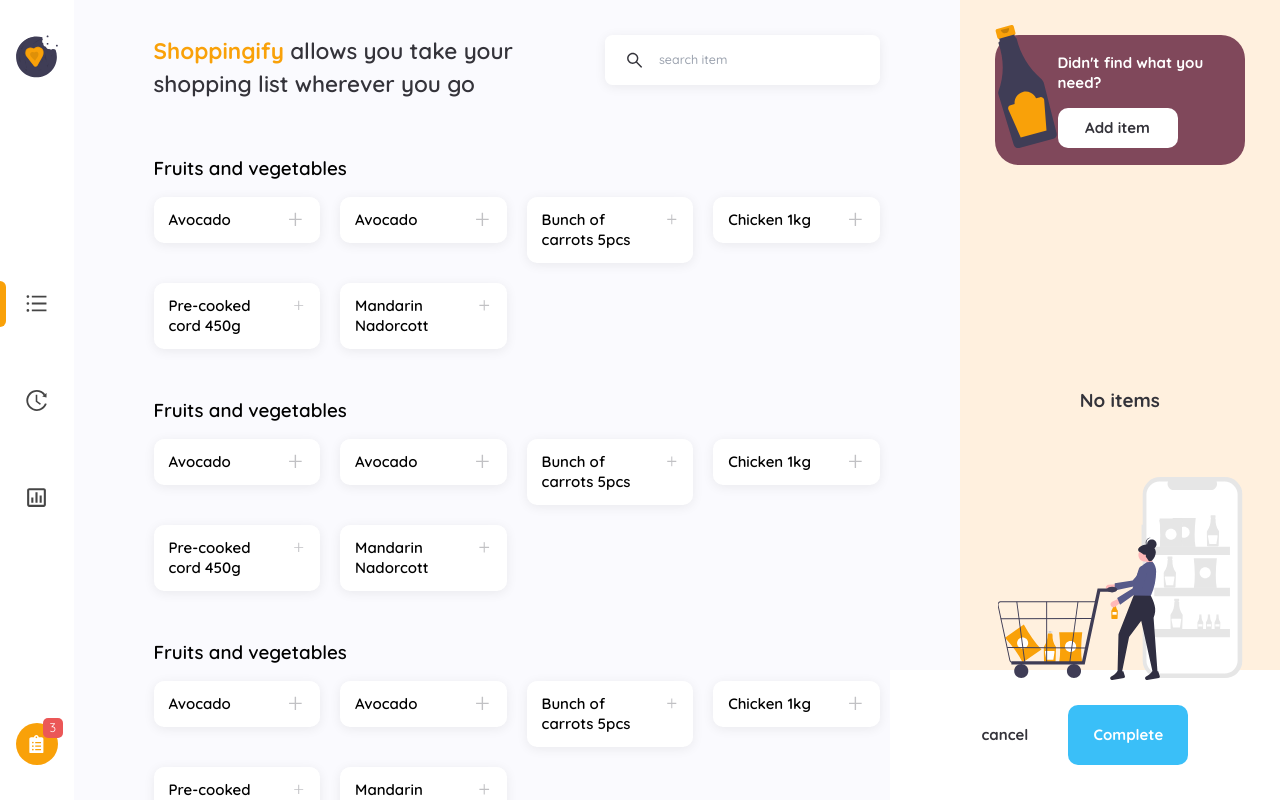
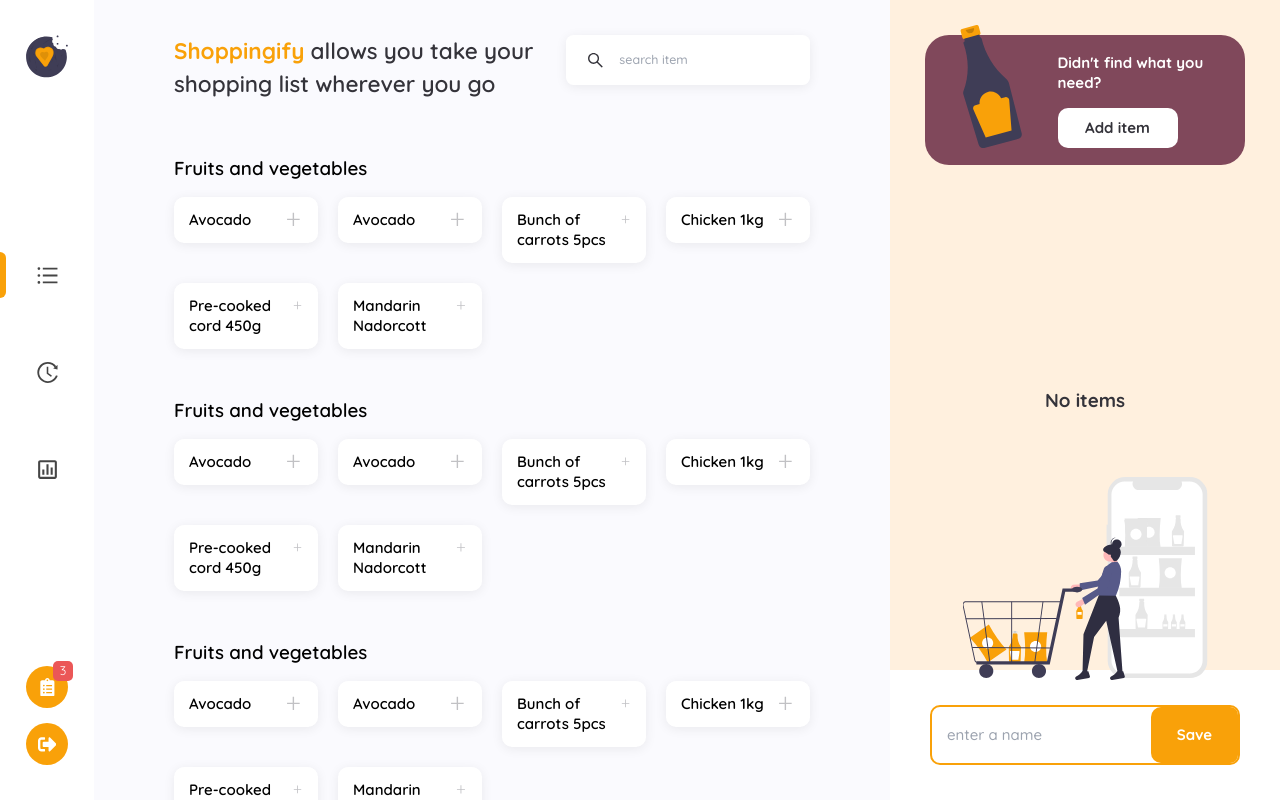
Before and after one commit to spectrecoder/Shopify, a Next.js app: page / in a window 1280 px wide. Built offline with nearby package versions, Linux system fonts and the light colour scheme; no server answers; sample sign-in values are in the browser's storage.

Commit message:
Fixed the navigation little bit.

```diff
--- a/src/components/layouts/ActiveList.tsx
+++ b/src/components/layouts/ActiveList.tsx
@@ -1,10 +1,17 @@
 import Image from "next/image"
 import { MdModeEditOutline } from "react-icons/md"
 import ListItems from "./ListItems"
+import { Dispatch, SetStateAction } from "react"
 
-export default function ActiveList() {
+interface Props {
+  setRightSidebar: Dispatch<
+    SetStateAction<"ActiveList" | "AddItem" | "Details">
+  >
+}
+
+export default function ActiveList({ setRightSidebar }: Props) {
   return (
-    <section className="w-[39rem] h-full bg-[#FFF0DE] pt-14 px-14 pb-64 overflow-scroll hideScrollbar relative">
+    <section className="w-[39rem] min-w-[39rem] h-full bg-[#FFF0DE] pt-14 px-14 pb-64 overflow-scroll hideScrollbar relative">
       <div className="w-full h-52 rounded-[2.4rem] bg-[#80485B] relative py-7 flex justify-end pr-11 mb-16">
         <div className="w-full h-full absolute -top-6 -left-40">
           <Image src="/images/source.svg" alt="wine" fill />
@@ -14,7 +21,10 @@
           <p className="w-64 leading-8 font-bold text-white text-2xl">
             {"Didn't"} find what you need?
           </p>
-          <button className="text-2xl text-[#34333A] font-bold bg-white flex justify-center items-center w-48 h-16 rounded-2xl cursor-pointer">
+          <button
+            onClick={() => setRightSidebar("AddItem")}
+            className="text-2xl text-[#34333A] font-bold bg-white flex justify-center items-center w-48 h-16 rounded-2xl cursor-pointer"
+          >
             Add item
           </button>
         </div>
@@ -41,7 +51,7 @@
       <ListItems /> */}
 
       <div className="fixed bottom-0 right-0 w-[39rem] h-52 bg-white flex items-center justify-center">
-        {/* <form className="flex items-center border-2 border-solid border-main-orange w-[31rem] h-24 overflow-hidden rounded-2xl gap-4 pl-6">
+        <form className="flex items-center border-2 border-solid border-main-orange w-[31rem] h-24 overflow-hidden rounded-2xl gap-4 pl-6">
           <input
             placeholder="enter a name"
             type="text"
@@ -50,14 +60,14 @@
           <button className="h-full w-[8.7rem] bg-main-orange text-white font-bold text-2xl flex items-center justify-center rounded-tl-2xl rounded-bl-2xl">
             Save
           </button>
-        </form> */}
+        </form>
 
-        <div className="flex items-center justify-center gap-x-16">
+        {/* <div className="flex items-center justify-center gap-x-16">
           <label htmlFor="my-modal-6" className="cancelBtn">
             cancel
           </label>
           <button className="btn btn-info w-48 h-24 myBtn">Complete</button>
-        </div>
+        </div> */}
       </div>
     </section>
   )
--- a/src/components/layouts/AddItem.tsx
+++ b/src/components/layouts/AddItem.tsx
@@ -1,8 +1,15 @@
 import CategorySelect from "./CategorySelect"
+import { Dispatch, SetStateAction } from "react"
 
-export default function AddItem() {
+interface Props {
+  setRightSidebar: Dispatch<
+    SetStateAction<"ActiveList" | "AddItem" | "Details">
+  >
+}
+
+export default function AddItem({ setRightSidebar }: Props) {
   return (
-    <section className="w-[39rem] h-full pt-14 px-14 pb-64 overflow-scroll hideScrollbar">
+    <section className="w-[39rem] min-w-[39rem] h-full pt-14 px-14 pb-64 overflow-scroll hideScrollbar">
       <h3 className="text-4xl font-semibold text-black mb-14">
         Add a new item
       </h3>
@@ -53,7 +60,12 @@
 
       <div className="fixed bottom-0 right-0 w-[39rem] h-52 flex items-center justify-center bg-white">
         <div className="flex items-center justify-center gap-x-16">
-          <button className="cancelBtn">cancel</button>
+          <button
+            onClick={() => setRightSidebar("ActiveList")}
+            className="cancelBtn"
+          >
+            cancel
+          </button>
           <button className="btn btn-warning w-32 h-24 myBtn">Save</button>
         </div>
       </div>
--- a/src/components/layouts/Details.tsx
+++ b/src/components/layouts/Details.tsx
@@ -1,10 +1,20 @@
 import Image from "next/image"
 import { HiOutlineArrowNarrowLeft } from "react-icons/hi"
+import { Dispatch, SetStateAction } from "react"
 
-export default function Details() {
+interface Props {
+  setRightSidebar: Dispatch<
+    SetStateAction<"ActiveList" | "AddItem" | "Details">
+  >
+}
+
+export default function Details({ setRightSidebar }: Props) {
   return (
-    <section className="w-[39rem] h-full bg-white pt-14 px-14 pb-64 overflow-scroll hideScrollbar">
-      <button className="text-main-orange text-2xl flex items-center gap-x-2 font-bold mb-14">
+    <section className="w-[39rem] min-w-[39rem] h-full bg-white pt-14 px-14 pb-64 overflow-scroll hideScrollbar">
+      <button
+        onClick={() => setRightSidebar("ActiveList")}
+        className="text-main-orange text-2xl flex items-center gap-x-2 font-bold mb-14"
+      >
         <HiOutlineArrowNarrowLeft />
         back
       </button>
@@ -46,7 +56,12 @@
 
       <div className="fixed bottom-0 right-0 w-[39rem] h-52 flex items-center justify-center bg-white">
         <div className="flex items-center justify-center gap-x-16">
-          <button className="cancelBtn">cancel</button>
+          <button
+            onClick={() => setRightSidebar("ActiveList")}
+            className="cancelBtn"
+          >
+            cancel
+          </button>
           <button className="btn btn-warning w-48 h-24 myBtn">
             Add to list
           </button>
--- a/src/components/layouts/Layout.tsx
+++ b/src/components/layouts/Layout.tsx
@@ -5,12 +5,17 @@
 import Sidebar from "./Sidebar"
 import ActiveList from "./ActiveList"
 import AddItem from "./AddItem"
+import { useState } from "react"
 
 interface Props {
   children: JSX.Element
 }
 
 export default function Layout({ children }: Props) {
+  const [rightSidebar, setRightSidebar] = useState<
+    "ActiveList" | "AddItem" | "Details"
+  >("ActiveList")
+
   return (
     <main className="h-screen w-screen bg-[#FAFAFE] flex">
       <Head>
@@ -25,9 +30,15 @@
         {children}
       </section>
 
-      <ActiveList />
-      {/* <AddItem /> */}
-      {/* <Details /> */}
+      {rightSidebar === "ActiveList" && (
+        <ActiveList setRightSidebar={setRightSidebar} />
+      )}
+      {rightSidebar === "AddItem" && (
+        <AddItem setRightSidebar={setRightSidebar} />
+      )}
+      {rightSidebar === "Details" && (
+        <Details setRightSidebar={setRightSidebar} />
+      )}
     </main>
   )
 }
--- a/src/components/layouts/Menu.tsx
+++ b/src/components/layouts/Menu.tsx
@@ -5,11 +5,12 @@
   active: boolean
   Icon: IconType
   label: string
+  location: "/" | "/history" | "/statistics"
 }
 
-export default function Menu({ active, Icon, label }: Props) {
+export default function Menu({ active, Icon, label, location }: Props) {
   return (
-    <Link href="/">
+    <Link href={location}>
       <button
         data-tip={label}
         className={`${
--- a/src/components/layouts/Sidebar.tsx
+++ b/src/components/layouts/Sidebar.tsx
@@ -1,26 +1,54 @@
 import Image from "next/image"
-import { FaClipboardList } from "react-icons/fa"
+import { FaClipboardList, FaSignOutAlt } from "react-icons/fa"
 import Menu from "./Menu"
 import { AiOutlineUnorderedList, AiOutlineHistory } from "react-icons/ai"
 import { BiBarChartSquare } from "react-icons/bi"
+import { signOut } from "next-auth/react"
+import { useRouter } from "next/router"
 
 export default function Sidebar() {
+  const router = useRouter()
+
   return (
-    <section className="w-[9.4rem] bg-white h-full flex flex-col justify-between py-14 items-center">
+    <section className="w-[9.4rem] min-w-[9.4rem] bg-white h-full flex flex-col justify-between py-14 items-center">
       <Image src="/images/logo.svg" alt="logo" width={42} height={42} />
 
       <div className="w-full h-96 flex flex-col justify-between">
-        <Menu active={true} Icon={AiOutlineUnorderedList} label="items" />
-        <Menu active={false} Icon={AiOutlineHistory} label="history" />
-        <Menu active={false} Icon={BiBarChartSquare} label="statistics" />
+        <Menu
+          active={router.pathname === "/"}
+          Icon={AiOutlineUnorderedList}
+          label="items"
+          location="/"
+        />
+        <Menu
+          active={router.pathname === "/history"}
+          Icon={AiOutlineHistory}
+          label="history"
+          location="/history"
+        />
+        <Menu
+          active={router.pathname === "/statistics"}
+          Icon={BiBarChartSquare}
+          label="statistics"
+          location="/statistics"
+        />
       </div>
 
-      <button className="w-[4.2rem] h-[4.2rem] relative rounded-full flex items-center justify-center bg-main-orange text-white text-3xl">
-        <FaClipboardList />
-        <span className="absolute -top-2 -right-2 bg-[#EB5757] flex items-center justify-center rounded-lg text-white text-xl w-8 h-8">
-          3
-        </span>
-      </button>
+      <div className="flex flex-col">
+        <button className="w-[4.2rem] h-[4.2rem] mb-6 relative rounded-full flex items-center justify-center bg-main-orange text-white text-3xl">
+          <FaClipboardList />
+          <span className="absolute -top-2 -right-2 bg-[#EB5757] flex items-center justify-center rounded-lg text-white text-xl w-8 h-8">
+            3
+          </span>
+        </button>
+
+        <button
+          onClick={() => signOut()}
+          className="w-[4.2rem] h-[4.2rem] rounded-full flex items-center justify-center bg-main-orange text-white text-3xl"
+        >
+          <FaSignOutAlt />
+        </button>
+      </div>
     </section>
   )
 }
--- a/src/pages/index.tsx
+++ b/src/pages/index.tsx
@@ -1,5 +1,7 @@
 import CategoryItems from "../components/layouts/CategoryItems"
 import HeaderPart from "../components/itemPage/HeaderPart"
+import { getSession } from "next-auth/react"
+import { NextPageContext } from "next"
 
 export default function Home() {
   return (
@@ -12,3 +14,19 @@
     </>
   )
 }
+
+export async function getServerSideProps(context: NextPageContext) {
+  const session = await getSession(context)
+
+  if (!session) {
+    return {
+      redirect: {
+        permanent: false,
+        destination: "/login",
+      },
+      props: {},
+    }
+  }
+
+  return { props: { session } }
+}
--- a/src/pages/login.tsx
+++ b/src/pages/login.tsx
@@ -1,11 +1,12 @@
 import Image from "next/image"
-import { FaDiscord, FaGithub, FaGoogle, FaTwitter } from "react-icons/fa"
-import { useSession, signIn, signOut } from "next-auth/react"
+import { FaGithub, FaGoogle, FaTwitter } from "react-icons/fa"
+import { useSession, signIn, signOut, getSession } from "next-auth/react"
+import { NextPageContext } from "next"
 
 export default function login() {
-  const { data: session } = useSession()
+  // const { data: session } = useSession()
 
-  console.log(session)
+  // console.log(session)
 
   return (
     <section className="bg-white flex justify-center items-center h-screen">
@@ -42,9 +43,25 @@
             continue with github
           </button>
 
-          <button onClick={() => signOut()}>sign out</button>
+          {/* <button onClick={() => signOut()}>sign out</button> */}
         </div>
       </div>
     </section>
   )
 }
+
+export async function getServerSideProps(context: NextPageContext) {
+  const session = await getSession(context)
+
+  if (session) {
+    return {
+      redirect: {
+        permanent: false,
+        destination: "/",
+      },
+      props: {},
+    }
+  }
+
+  return { props: {} }
+}
```
